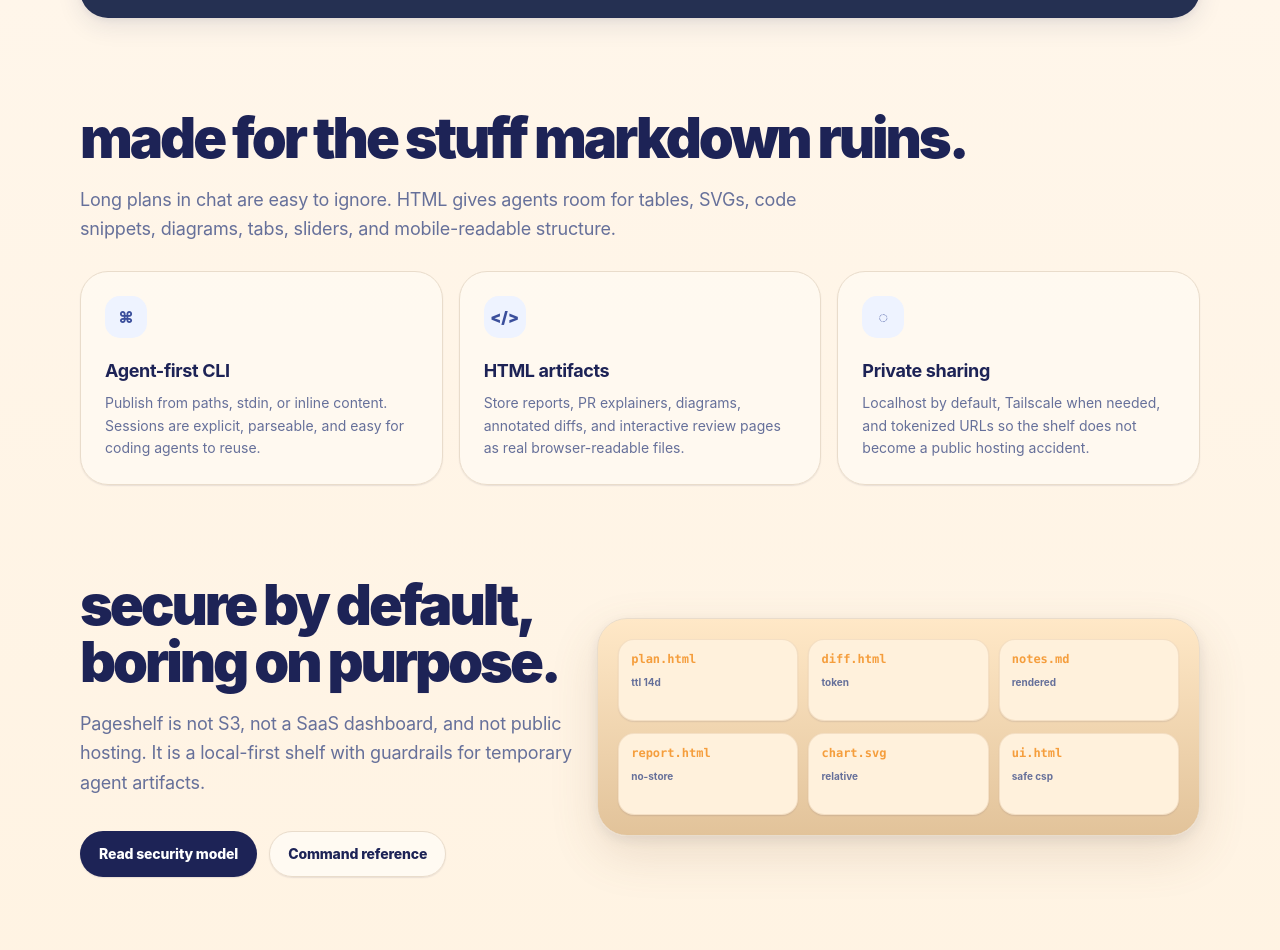
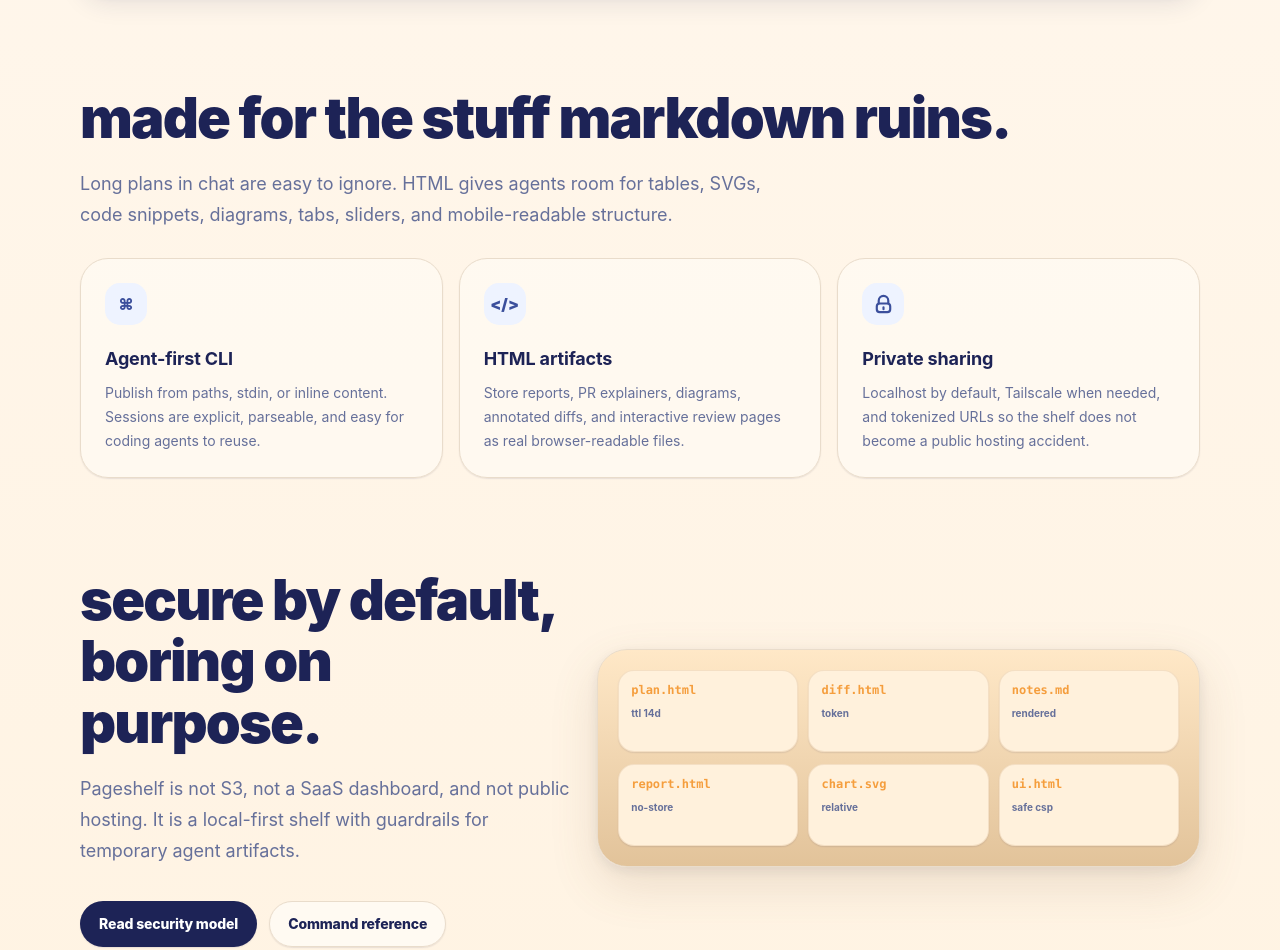
Before and after one commit to upamune/pageshelf, a plain HTML site: page docs/index.html in a window 1280 px wide. Shown: the part 1654-2604 px from the top of the page. Drawn offline with Linux system fonts and the light colour scheme.

Commit message:
docs: loosen landing page typography

```diff
--- a/docs/index.html
+++ b/docs/index.html
@@ -146,9 +146,9 @@
       margin: 0;
       max-width: 12ch;
       color: var(--primary);
-      font-size: clamp(64px, 13vw, 158px);
-      line-height: 0.88;
-      letter-spacing: -0.075em;
+      font-size: clamp(58px, 11vw, 136px);
+      line-height: 0.96;
+      letter-spacing: -0.045em;
       font-weight: 900;
     }
 
@@ -157,8 +157,8 @@
       margin: 26px 0 0;
       color: var(--muted);
       font-size: clamp(18px, 2vw, 23px);
-      line-height: 1.55;
-      letter-spacing: -0.015em;
+      line-height: 1.68;
+      letter-spacing: -0.004em;
     }
 
     .actions {
@@ -294,8 +294,8 @@
     .section h2 {
       margin: 0 0 18px;
       font-size: clamp(30px, 5vw, 56px);
-      line-height: 1.02;
-      letter-spacing: -0.055em;
+      line-height: 1.1;
+      letter-spacing: -0.032em;
       font-weight: 900;
     }
 
@@ -304,8 +304,8 @@
       margin: 0 0 28px;
       color: var(--muted);
       font-size: 18px;
-      line-height: 1.62;
-      letter-spacing: -0.01em;
+      line-height: 1.74;
+      letter-spacing: -0.002em;
     }
 
     .grid {
@@ -335,18 +335,28 @@
       font-weight: 900;
     }
 
+    .feature .icon svg {
+      width: 23px;
+      height: 23px;
+      stroke: currentColor;
+      stroke-width: 2.25;
+      stroke-linecap: round;
+      stroke-linejoin: round;
+      fill: none;
+    }
+
     .feature h3 {
       margin: 0 0 10px;
       font-size: 18px;
-      line-height: 1.22;
-      letter-spacing: -0.02em;
+      line-height: 1.3;
+      letter-spacing: -0.008em;
     }
 
     .feature p {
       margin: 0;
       color: var(--muted);
       font-size: 14px;
-      line-height: 1.62;
+      line-height: 1.72;
     }
 
     .code-panel {
@@ -545,7 +555,7 @@
           <p>Store reports, PR explainers, diagrams, annotated diffs, and interactive review pages as real browser-readable files.</p>
         </article>
         <article class="feature">
-          <div class="icon">◌</div>
+          <div class="icon" aria-hidden="true"><svg viewBox="0 0 24 24"><path d="M7 11V8a5 5 0 0 1 10 0v3"/><rect x="5" y="11" width="14" height="9" rx="3"/><path d="M12 15v2"/></svg></div>
           <h3>Private sharing</h3>
           <p>Localhost by default, Tailscale when needed, and tokenized URLs so the shelf does not become a public hosting accident.</p>
         </article>
```
